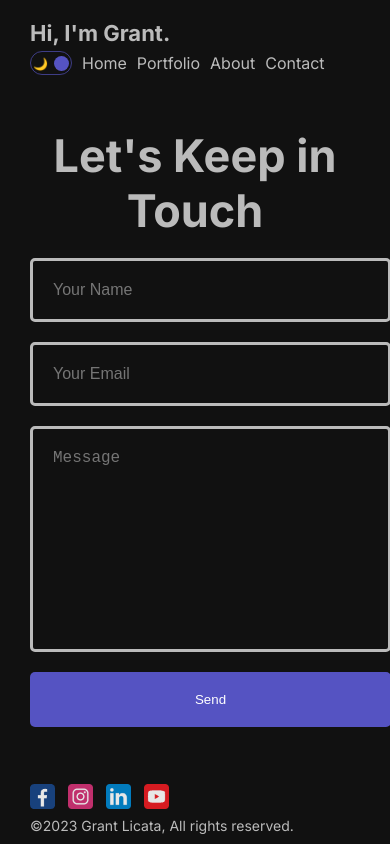
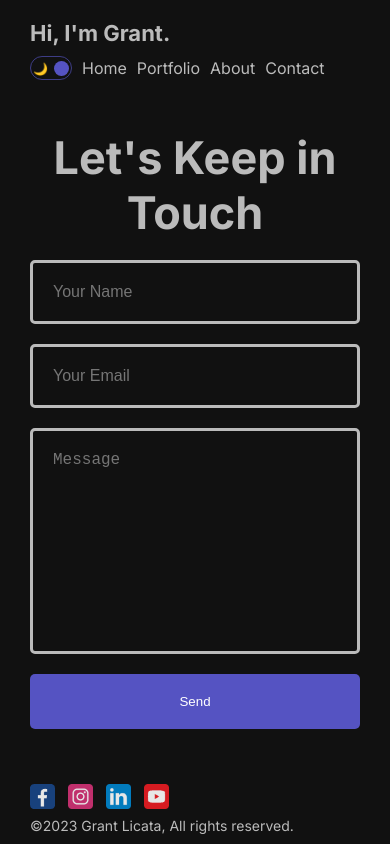
Before and after one commit to GrantLicata/Portfolio, a Next.js app: page /contact in a window 390 px wide. Built offline with nearby package versions, Linux system fonts and the light colour scheme.

Commit message:
General improvements to mobile styles

```diff
--- a/src/app/contact/page.module.css
+++ b/src/app/contact/page.module.css
@@ -75,6 +75,10 @@
     display: none;
   }
 
+  .image {
+    display: none;
+  }
+
   .content {
     gap: 0px;
     width: auto;
@@ -82,17 +86,8 @@
 
   .input,
   .textArea {
-    padding: 20px;
-    background-color: transparent;
-    border: none;
-    outline: none;
-    color: #bbbbbbad;
-    border: 3px solid #bbb;
     font-size: 16px;
-    font-weight: 300;
-    border-radius: 5px;
-    resize: none;
-    width: auto;
+    width: 100%;
   }
 
   .button {
--- a/src/components/navbar/navbar.module.css
+++ b/src/components/navbar/navbar.module.css
@@ -41,4 +41,8 @@
     align-items: center;
     gap: 10px;
   }
+
+  .logo {
+    padding-bottom: 5px;
+  }
 }
```
